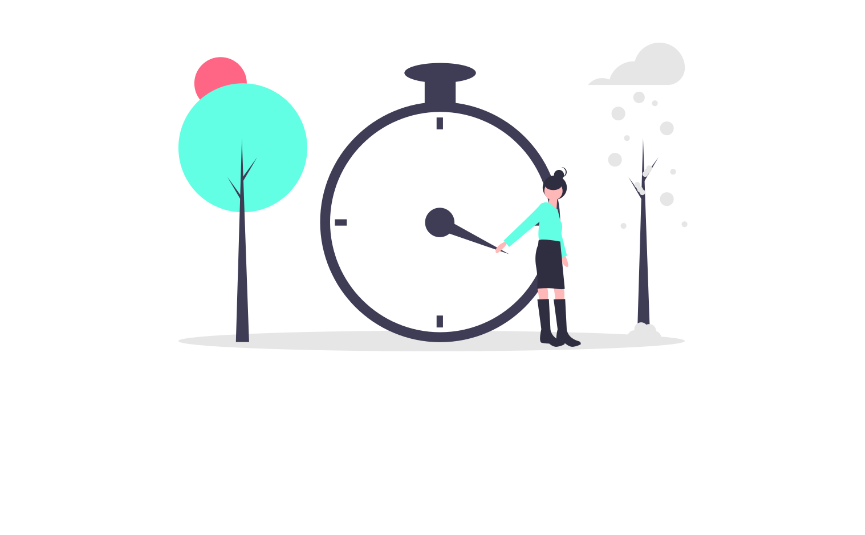
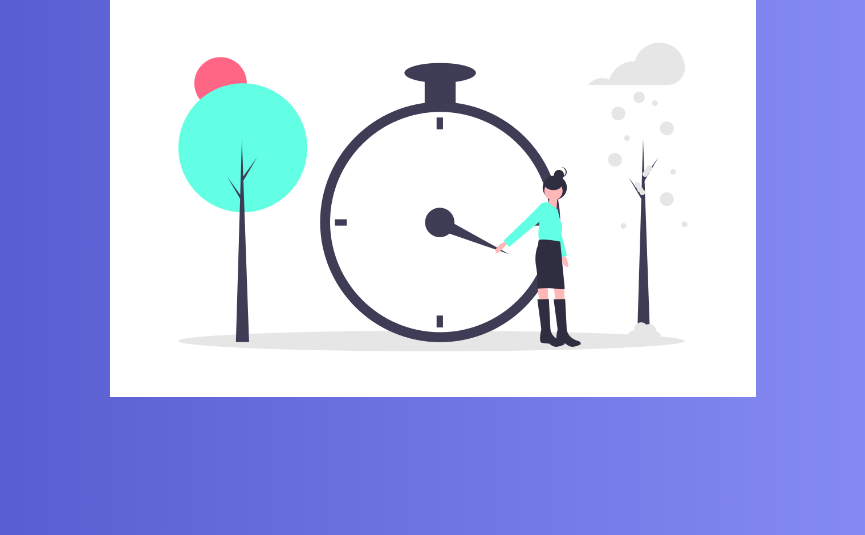
Before and after one commit to AswinAsok/Just-Countdown, a plain HTML site: page index.html in a window 1280 px wide. Shown: the part 265-800 px from the top of the page, without its empty margins (207-1072 px from the left). Drawn offline with Linux system fonts and the light colour scheme.

Commit message:
Update style.css

```diff
--- a/style.css
+++ b/style.css
@@ -6,6 +6,8 @@
 
 body{
     font-family: "Lato", sans-serif;
+    background: linear-gradient(to right, #4e54c8, #8f94fb);
+    color: white;
 }
 
 h2{
```
